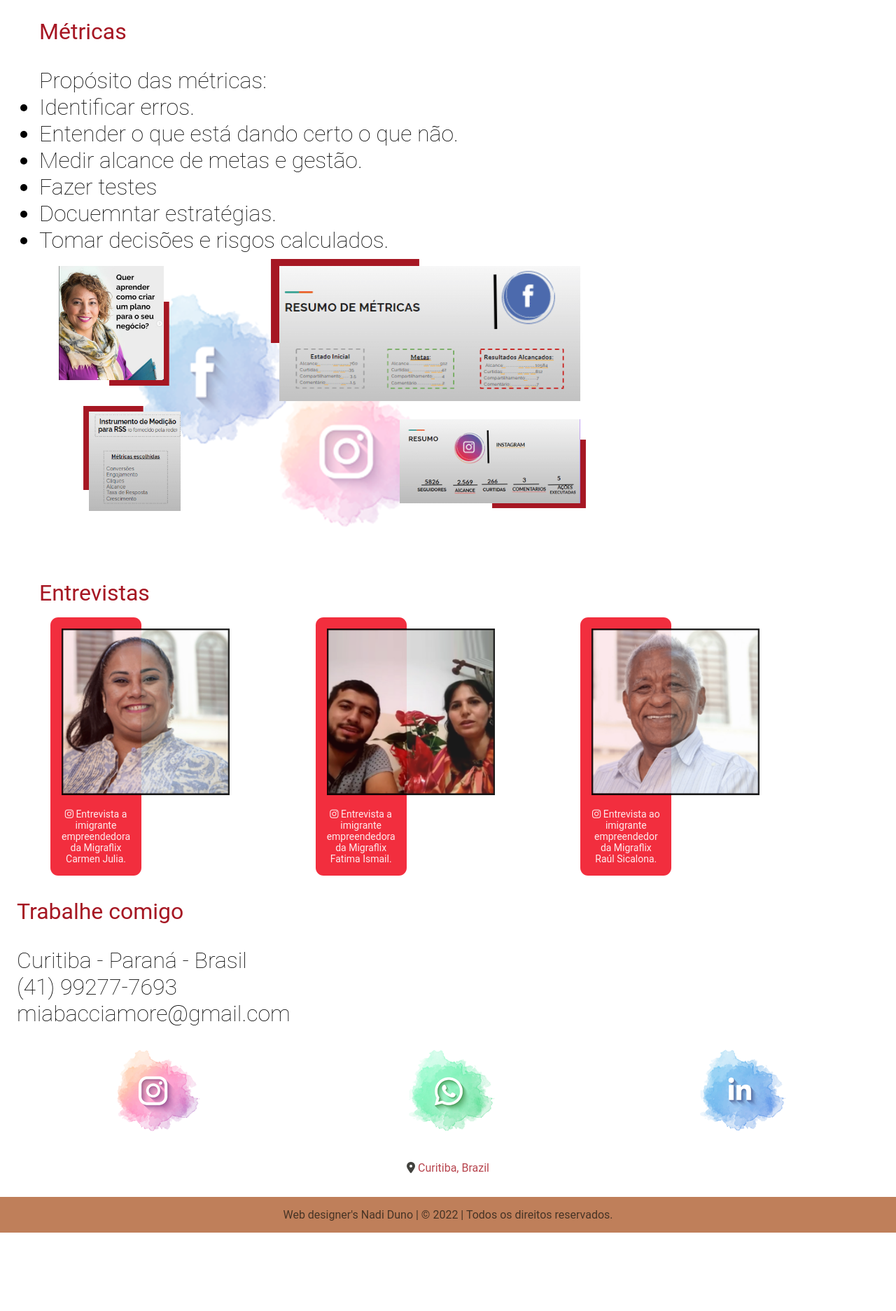
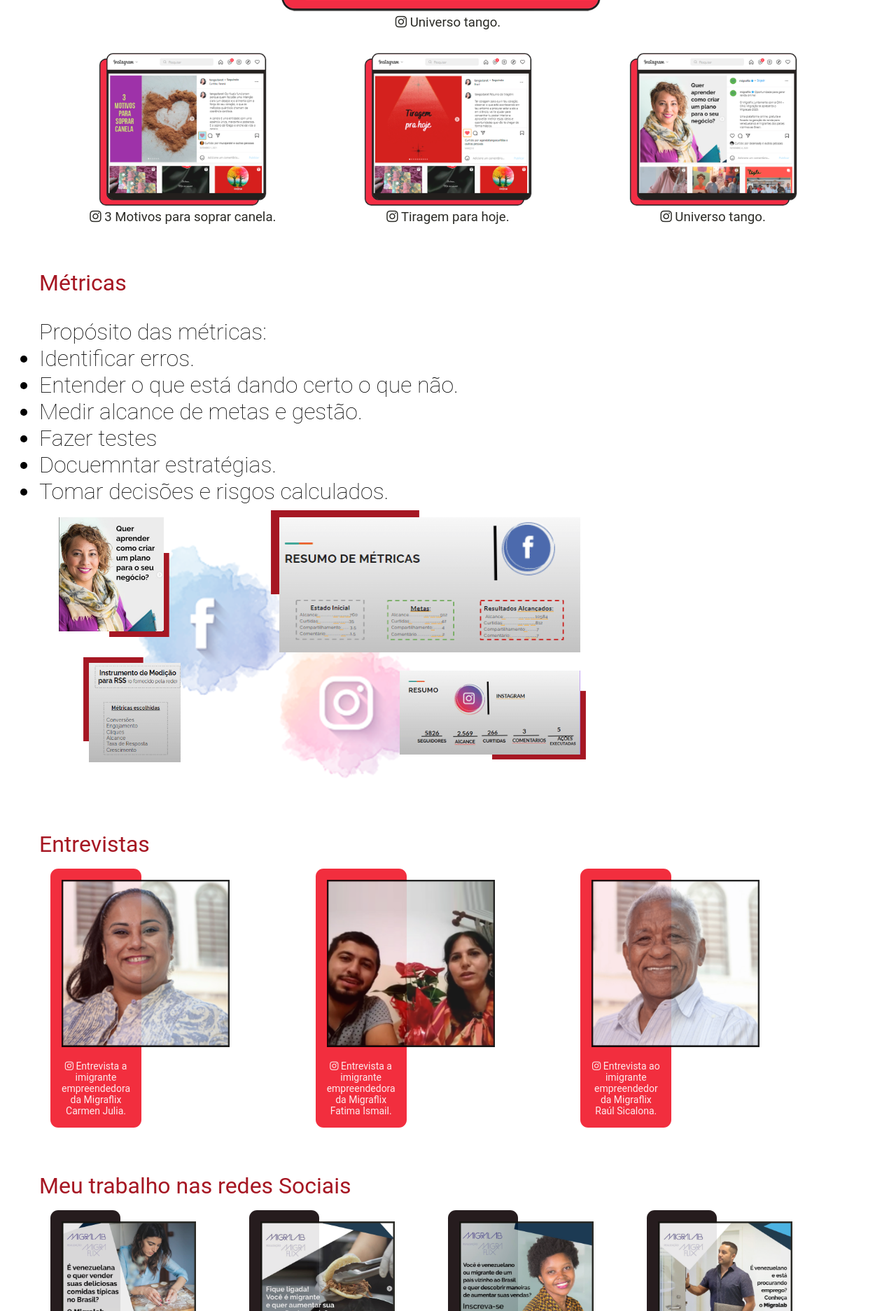
Before and after one commit to nadiduno/portfolioMia, a plain HTML site: page index.html in a window 1280 px wide. Shown: the part 927-2800 px from the top of the page at 70% size. Before the commit the page ends 2688 px from the top, so only its background shows below. Drawn offline with Linux system fonts and the light colour scheme; a web font is replaced by a local one.

Commit message:
Metricas

```diff
--- a/index.html
+++ b/index.html
@@ -1,15 +1,15 @@
 <!DOCTYPE html>
-<html lang="pt-br">
+<html lang="pt-BR">
 <head>
   <meta charset="UTF-8">
-  <link rel="icon" type="image/svg+xml" href="./src/portfolio.png"/>
-  <meta http-equiv="X-UA-Compatible" content="IE=edge">
-  <meta name="viewport" content="width=device-width, initial-scale=1.0">
   <link rel="preconnect" href="https://fonts.googleapis.com">
   <link rel="preconnect" href="https://fonts.gstatic.com" crossorigin>
   <link href="https://fonts.googleapis.com/css2?family=Lavishly+Yours&family=Montez&display=swap" rel="stylesheet">
   <link href="https://fonts.googleapis.com/css2?family=Montez&family=Roboto+Mono:wght@400;500;700&display=swap" rel="stylesheet">
   <link rel="stylesheet" href="https://cdnjs.cloudflare.com/ajax/libs/font-awesome/6.2.0/css/all.min.css">
+  <link rel="icon" type="image/svg+xml" href="./src/portfolio.png"/>
+  <meta http-equiv="X-UA-Compatible" content="IE=edge">
+  <meta name="viewport" content="width=device-width, initial-scale=1.0">
   <link rel="stylesheet" href="./styles.css">
   <title>PortfolioMia</title>
 </head>
@@ -17,7 +17,7 @@
   <div id="app">
     <div class="header">
       <div class="header1">
-        <img class="avatar" src="./src/photoMia.png" alt="Foto de Mia Bacci">
+        <img class="avatar" src="./src/photoMia1.png" alt="Foto de Mia Bacci">
       </div>
       <div class="header2">
         <div class="header21">
@@ -43,7 +43,132 @@
       </div>
 
       <div class="container2">
-        <strong class="title">Redes Sociais</strong>
+        <!-- <strong class="title">Redes Sociais</strong> -->
+        <div id="image6">
+          <a
+            class="img6"
+            href="https://www.instagram.com/p/Ca8q3BWg4kh/"
+            target="_blank">
+            <img class="img2" src="./src/Redes1.png" alt="Instagram de Mia">
+            <span class="box5">
+              <br />
+              <i class="fa-brands fa-instagram"></i>
+              Universo tango.
+            </span>
+          </a>
+        </div>
+        <br />
+        <br />
+        <div id="image2">
+          <a
+            class="img1"
+            href="https://www.instagram.com/p/CTS10neAezz/?utm_source=ig_web_copy_link"
+            target="_blank">
+            <img class="img2" src="./src/Redes2.png" alt="Instagram de Mia">
+            <span class="box5">
+              <br />
+              <i class="fa-brands fa-instagram"></i>
+              3 Motivos para soprar canela.
+            </span>
+          </a>
+
+          <a
+            class="img1"
+            href="https://www.instagram.com/p/Ca2FFVor7wf/?utm_source=ig_web_copy_link"
+            target="_blank">
+            <img class="img2" src="./src/Redes3.png" alt="Instagram de Mia">
+            <span class="box5">
+              <br />
+              <i class="fa-brands fa-instagram"></i>
+              Tiragem para hoje.
+            </span>
+          </a>
+
+          <a
+              class="img1"
+              href="https://www.instagram.com/p/CHLz4QQnfGI/?utm_source=ig_web_copy_link"
+              target="_blank">
+              <img class="img2" src="./src/Redes4.png" alt="Instagram de Mia">
+              <span class="box5">
+                <br />
+                <i class="fa-brands fa-instagram"></i>
+                Universo tango.
+              </span>
+            </a>
+
+        </div>
+
+      </div>
+
+      <div class="container3">
+        <strong class="title">Métricas</strong>
+        <span
+          class="subtitle">
+          Propósito das métricas:
+          <ul>
+            <li>Identificar erros.</li>
+            <li>Entender o que está dando certo o que não.</li>
+            <li>Medir alcance de metas e gestão.</li>
+            <li>Fazer testes</li>
+            <li>Docuemntar estratégias.</li>
+            <li>Tomar decisões e risgos calculados.</li>
+          </ul>
+          <img class="img2" src="./src/img8.png" alt="Foto de Migraflix">
+        </span>
+      </div>
+
+      <div class="container3">
+        <strong class="title">Entrevistas</strong>
+
+        <div id="image2">
+
+          <div class="image2">
+            <a
+              class="img1"
+              href=""
+              target="_blank">
+              <img class="img2" src="./src/img5.png" alt="Foto">
+              <span class="box2">
+                <br />
+                <i class="fa-brands fa-instagram"></i>
+                Entrevista a  imigrante  empreendedora da Migraflix  Carmen Julia.
+              </span>
+            </a>
+          </div>
+
+          <div class="image2">
+            <a
+              class="img1"
+              href=""
+              target="_blank">
+              <img class="img2" src="./src/img6.png" alt="Foto">
+              <span class="box2">
+                <br />
+                <i class="fa-brands fa-instagram"></i>
+                Entrevista a imigrante empreendedora da Migraflix  Fatima Ismail.
+              </span>
+            </a>
+          </div>
+          <div class="image2">
+            <a
+              class="img1"
+              href=""
+              target="_blank">
+              <img class="img2" src="./src/img7.png" alt="Foto">
+              <span class="box2">
+                <br />
+                <i class="fa-brands fa-instagram"></i>
+                Entrevista ao imigrante  empreendedor da Migraflix Raúl Sicalona.
+              </span>
+            </a>
+          </div>
+
+        </div>
+
+      </div>
+
+      <div class="container4">
+        <strong class="title">Meu trabalho nas redes Sociais</strong>
 
         <div id="image">
 
@@ -116,83 +241,43 @@
       </div>
 
       <div class="container3">
-        <strong class="title">Métricas</strong>
-        <span
-          class="subtitle">
-          Propósito das métricas:
-          <ul>
-            <li>Identificar erros.</li>
-            <li>Entender o que está dando certo o que não.</li>
-            <li>Medir alcance de metas e gestão.</li>
-            <li>Fazer testes</li>
-            <li>Docuemntar estratégias.</li>
-            <li>Tomar decisões e risgos calculados.</li>
-          </ul>
-          <img class="img2" src="./src/img8.png" alt="Foto de Migraflix">
-        </span>
-      </div>
-
-      <div class="container4">
-        <strong class="title">Entrevistas</strong>
-
-        <div id="image2">
-
-          <div class="image2">
+        <strong class="title">Um blog feito com amor</strong>
         <a
           class="img1"
-              href=""
+          href="https://miabaccicomunicacaocriativa.wordpress.com/2022/04/26/a-jornada-da-mia/"
           target="_blank">
-              <img class="img2" src="./src/img5.png" alt="Foto">
-              <span class="box2">
+          <img class="img2" src="./src/Site1.png" alt="Foto">
+          <span class="box5">
             <br />
-                <i class="fa-brands fa-instagram"></i>
-                Entrevista a  imigrante  empreendedora da Migraflix  Carmen Julia.
+            <i class="fa-brands fa-wordpress-simple"></i>
+            Blog a jornada da Mia
           </span>
         </a>
-          </div>
-
-          <div class="image2">
-            <a
-              class="img1"
-              href=""
-              target="_blank">
-              <img class="img2" src="./src/img6.png" alt="Foto">
-              <span class="box2">
-                <br />
-                <i class="fa-brands fa-instagram"></i>
-                Entrevista a imigrante empreendedora da Migraflix  Fatima Ismail.
-              </span>
-            </a>
-          </div>
-          <div class="image2">
-            <a
-              class="img1"
-              href=""
-              target="_blank">
-              <img class="img2" src="./src/img7.png" alt="Foto">
-              <span class="box2">
-                <br />
-                <i class="fa-brands fa-instagram"></i>
-                Entrevista ao imigrante  empreendedor da Migraflix Raúl Sicalona.
-              </span>
-            </a>
-          </div>
-
-        </div>
-
       </div>
 
 
       <div class="container5">
         <strong class="title">Trabalhe comigo</strong>
-          <span
-            class="subtitle">
-            Curitiba - Paraná - Brasil
+        <a
+          class="img1"
+          href="mailto:miabacciamore@gmail.com"
+          target="_blank">
+          <span class="box5">
             <br />
-            (41) 99277-7693
-            <br />
+            <i class="fa-regular fa-envelope"></i>
             miabacciamore@gmail.com
           </span>
+        </a>
+        <a
+          class="img1"
+          href="https://api.whatsapp.com/send?phone=554192777693&text=Oi%20Mia"
+          target="_blank">
+          <span class="box5">
+            <br />
+            <i class="fa-brands fa-whatsapp"></i>
+            (41) 99277-7693
+          </span>
+        </a>
       </div>
 
     </div>
--- a/styles.css
+++ b/styles.css
@@ -32,6 +32,9 @@ body {
 }
 .avatar{
   width:15rem;
+  height:15rem;
+  border: white solid 4px;
+  border-radius: 100%;
 }
 .header2{
   display:block;
@@ -117,17 +120,17 @@ body {
   align-content: center;
   padding:2rem;
 }
+.image1{
+  width:100px;
+}
+.image2{
+  width:130px;
+}
 .container2{
   display:block;
   justify-content:center;
   align-content: center;
   padding:2rem;
-}
-.image1{
-  width:100px;
-}
-.image2{
-  width:130px;
 }
 .container3{
   display:block;
@@ -140,6 +143,18 @@ body {
   justify-content:center;
   align-content: center;
   padding:2rem;
+}
+.container5 strong{
+  display:flex;
+  justify-content:center;
+  align-content: center;
+  /* padding:2rem; */
+}
+.container5 a{
+  display:flex;
+  justify-content:center;
+  align-content: center;
+  /* padding:2rem; */
 }
 .title{
   display:block;
@@ -176,6 +191,9 @@ body {
 #image2 img{
   width:15rem;
 }
+#image6 img{
+  width:30rem;
+}
 .image1{
   padding:1rem;
   background-color:var(--third-color);
@@ -196,10 +214,12 @@ body {
   width:12rem;
   color:white;
 }
+.box5{
+  font-size: 14pt;
+}
 .local{
   padding:2rem;
   color:var(--sixth-color);
-
 }
 .title4{
   color:var(--sixth-color);
@@ -227,12 +247,12 @@ a:hover{
   opacity:1;
 }
 footer{
-  background-color:var(--secundary-color);
-  color:white;
+  background-color:var(--fourth-color);
   display:flex;
   justify-content:space-evenly;
   align-content: center;
   padding:1rem;
+  color:white;
 }
 .webdesigner{
   opacity:0.7;
```
Also changed, not shown: src/Redes1.png (added), src/Redes2.png (added), src/Redes3.png (added), src/Redes4.png (added), src/Site1.png (added), src/photoMia1.png (added), 3 other files. Lines whose indentation alone changed are shown as unchanged.
